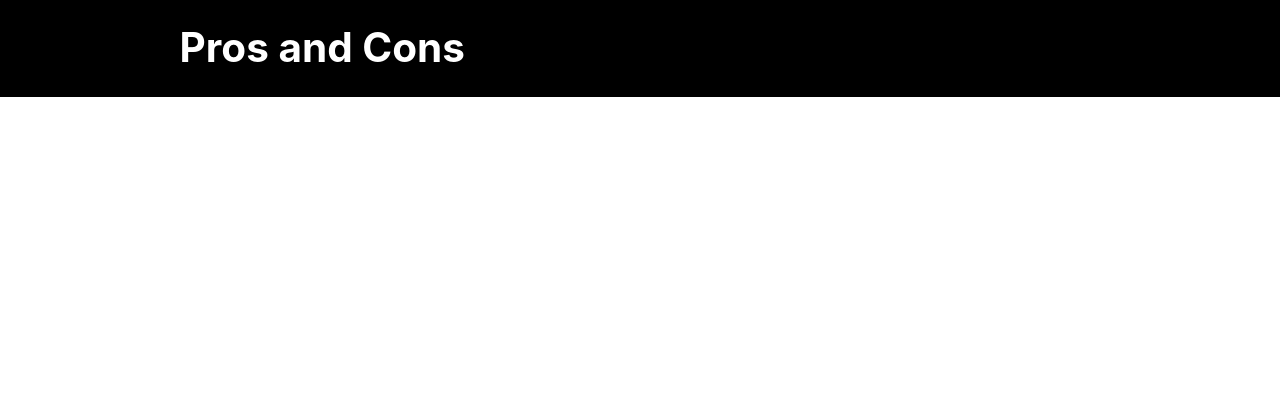
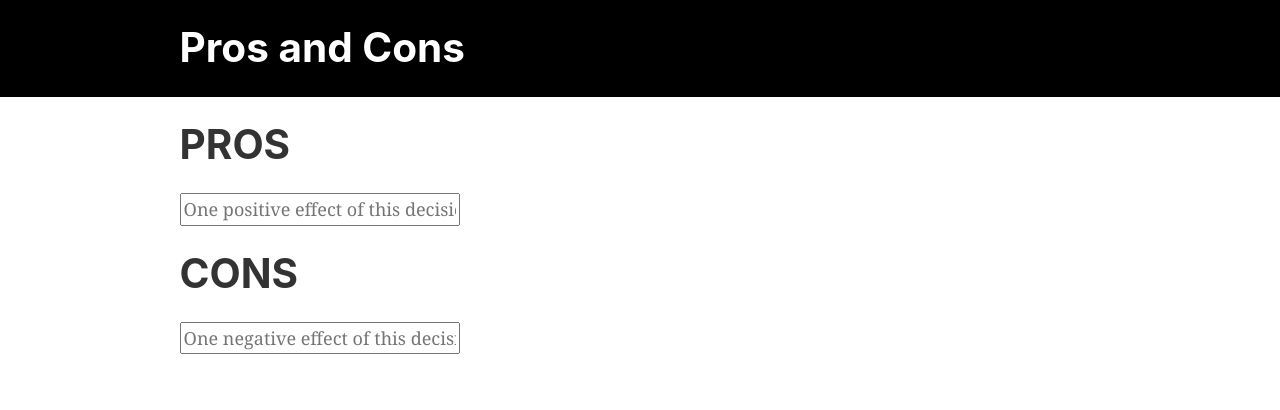
Before and after one commit to acastor/pros_and_cons, a Gatsby site in the folder gatsby-site/: page / in a window 1280 px wide. Built offline with nearby package versions, Linux system fonts and the light colour scheme; Gatsby itself is replaced by a stand-in of ours.

Commit message:
adding unstyled pros and cons components

```diff
--- /dev/null
+++ b/gatsby-site/src/components/list-form.js
@@ -0,0 +1,21 @@
+import React from "react"
+import TextField from "./text-field"
+import useInputState from "./useInputState"
+
+const ListForm = ({ saveList, placeholder }) => {
+  const { value, onChange, reset } = useInputState("")
+  return (
+    <form
+      onSubmit={event => {
+        event.preventDefault()
+        saveList(value)
+        // clear the input for further additions
+        reset()
+      }}
+    >
+      <TextField placeholder={placeholder} onChange={onChange} value={value} />
+    </form>
+  )
+}
+
+export default ListForm
--- /dev/null
+++ b/gatsby-site/src/components/list.js
@@ -0,0 +1,20 @@
+import React from "react"
+
+const EffectList = ({ effects, deleteEffect }) => (
+  <ul>
+    {effects.map((effect, index) => (
+      <li key={index.toString()}>
+        <p>{effect}</p>
+        <button
+          onClick={() => {
+            deleteEffect(index);
+          }}
+        >
+          X
+        </button>
+      </li>
+    ))}
+  </ul>
+)
+
+export default EffectList;
--- /dev/null
+++ b/gatsby-site/src/components/text-field.js
@@ -0,0 +1,14 @@
+import React from "react"
+
+const TextField = ({ onChange, value, placeholder }) => {
+  return (
+    <input
+      placeholder={placeholder}
+      value={value}
+      onChange={onChange}
+      type="text"
+    />
+  )
+}
+
+export default TextField;
--- /dev/null
+++ b/gatsby-site/src/components/useEffectState.js
@@ -0,0 +1,19 @@
+import { useState } from "react"
+
+export default (initialValue) => {
+  const [effects, setEffects] = useState(initialValue)
+
+  return {
+    effects,
+    saveEffect: (newEffect, effects) => {
+      const trimmedEffect = newEffect.trim()
+      if (trimmedEffect.length > 0) {
+        setEffects([...effects, trimmedEffect])
+      }
+    },
+    deleteEffectAtIndex: (effects, effectIndex) => {
+      const newEffects = effects.filter((_, index) => index !== effectIndex)
+      setEffects(newEffects)
+    },
+  }
+}
--- /dev/null
+++ b/gatsby-site/src/components/useInputState.js
@@ -0,0 +1,12 @@
+import { useState } from "react"
+
+export default (initialState) => {
+  const [value, setValue] = useState(initialState)
+  return {
+    value,
+    onChange: event => {
+      setValue(event.target.value)
+    },
+    reset: () => setValue(""),
+  }
+}
--- a/gatsby-site/src/pages/index.js
+++ b/gatsby-site/src/pages/index.js
@@ -1,11 +1,50 @@
 import React from "react"
 import Layout from "../components/layout"
+import EffectList from "../components/list"
+import ListForm from "../components/list-form"
 import SEO from "../components/seo"
+import useEffectState from "../components/useEffectState"
 
-const IndexPage = () => (
-  <Layout>
-    <SEO title="Home" />
-  </Layout>
-)
+const IndexPage = () => {
+  const {
+    effects: pros,
+    saveEffect: savePros,
+    deleteEffectAtIndex: deletePro,
+  } = useEffectState([])
+  const {
+    effects: cons,
+    saveEffect: saveCons,
+    deleteEffectAtIndex: deleteCons,
+  } = useEffectState([])
+
+  return (
+    <Layout>
+      <SEO title="Home" />
+      <h1>PROS</h1>
+      <ListForm
+        placeholder="One positive effect of this decision is..."
+        saveList={proText => {
+          savePros(proText, pros)
+        }}
+      />
+      <EffectList
+        effects={pros}
+        deleteEffect={index => deletePro(pros, index)}
+      />
+
+      <h1>CONS</h1>
+      <ListForm
+        placeholder="One negative effect of this decision is..."
+        saveList={conText => {
+          saveCons(conText, cons)
+        }}
+      />
+      <EffectList
+        effects={cons}
+        deleteEffect={index => deleteCons(cons, index)}
+      />
+    </Layout>
+  )
+}
 
 export default IndexPage
```
